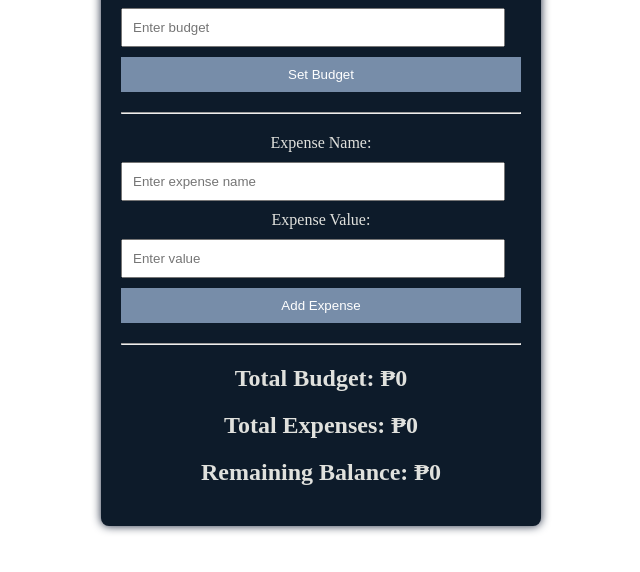
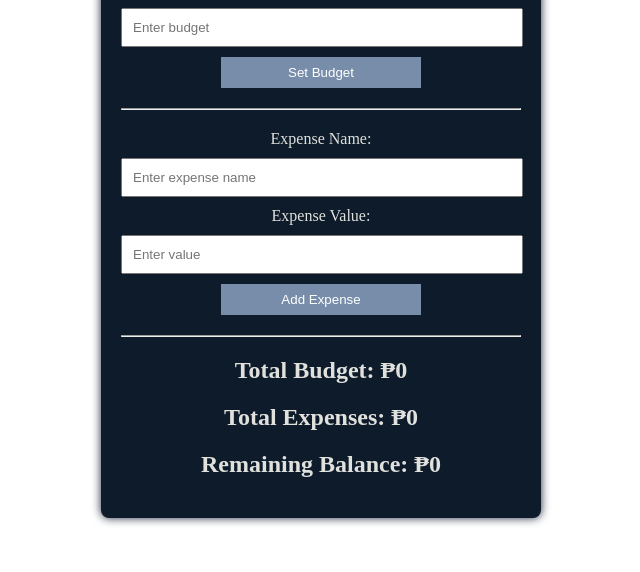
Before and after one commit to unlockthecode/simplebudgettracker, a plain HTML site: page index.html in a window 1280 px wide. Shown: the part 140-712 px from the top of the page, without its empty margins (319-959 px from the left). Drawn offline with Linux system fonts and the light colour scheme.

Commit message:
Changed the button sizes and the input.

```diff
--- a/style.css
+++ b/style.css
@@ -17,16 +17,16 @@ body {
 
 input{
     display: block;
-    width: 90%;
+    width: 94.5%;
     margin: 10px 0;
     padding: 10px;
 }
 
 button{
     display: block;
-    width: 100%;
-    margin: 10px 0;
-    padding: 10px;
+    width: 50%;
+    padding: 8px;
+    margin: 10px auto;
 }
 
 button{
```
